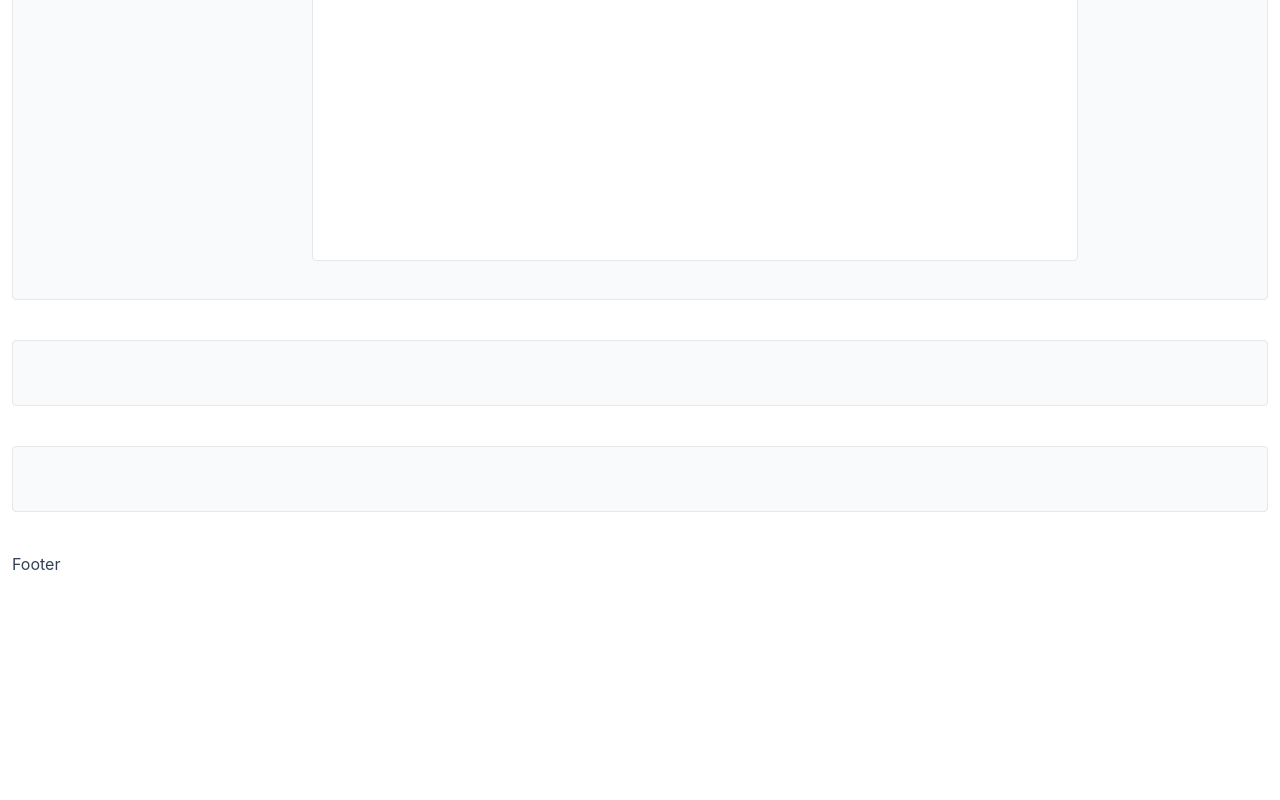
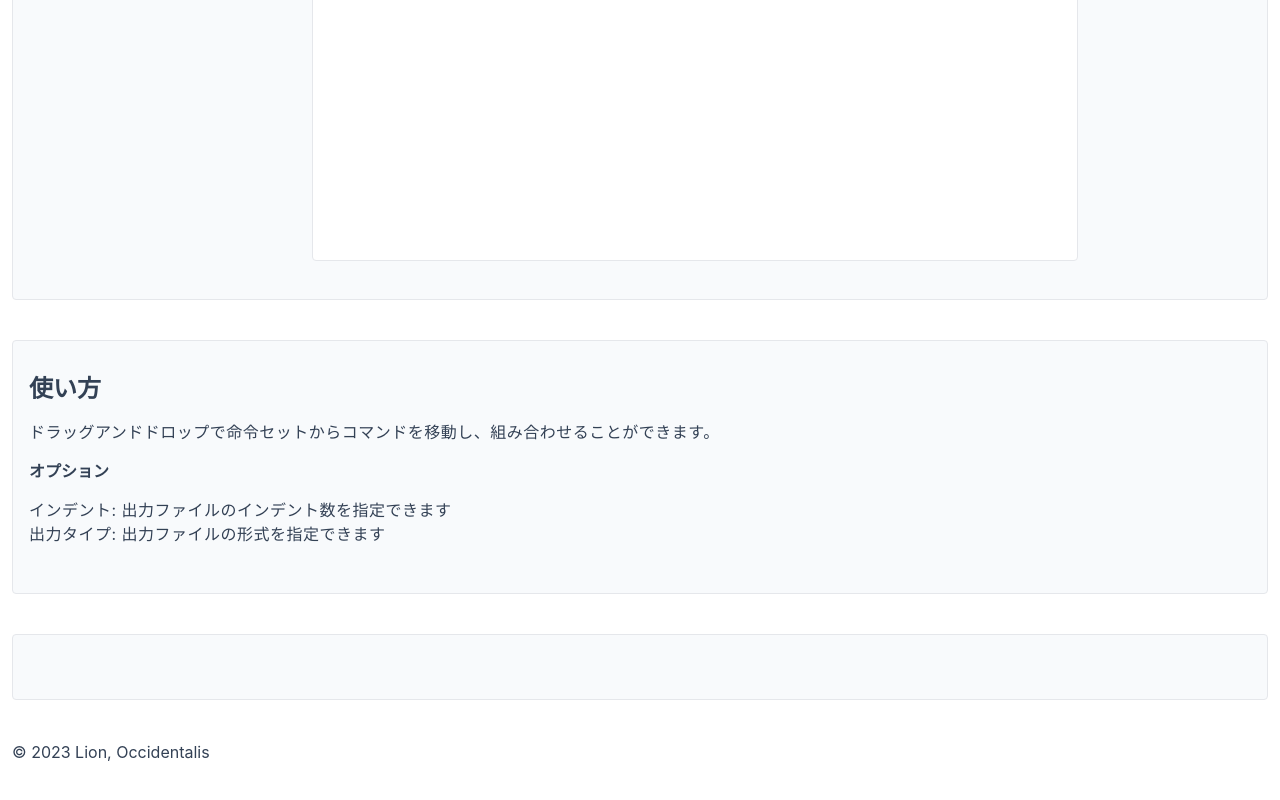
Before and after one commit to lion-rion/react-pra, a React (Create React App) app: page / in a window 1280 px wide. Shown: the part 871-1671 px from the top of the page. Before the commit the page ends 1499 px from the top, so only its background shows below. Built offline with nearby package versions, Linux system fonts and the light colour scheme; the HTML template or start-up script is replaced by a standard one.

Commit message:
[add]footer component

```diff
--- a/src/components/Footer.js
+++ b/src/components/Footer.js
@@ -2,7 +2,7 @@ import React from 'react'
 
 const Footer = () => {
   return (
-    <div>Footer</div>
+    <div>&copy; 2023 Lion, Occidentalis</div>
   )
 }
 
--- a/src/components/HowToUse.js
+++ b/src/components/HowToUse.js
@@ -5,6 +5,15 @@ const HowToUse = () => {
     <>
       <section class="my-10">
         <div class="py-8 px-4 px-sm-6 px-lg-7 px-xl-10 rounded border bg-slate-50">
+          <h2 class="text-2xl font-bold font-weight-bold">使い方</h2>
+          <p>
+            ドラッグアンドドロップで命令セットからコマンドを移動し、組み合わせることができます。
+          </p>
+          <h3 class="text-1xl font-bold font-weight-bold">オプション</h3>
+          <p>
+            インデント: 出力ファイルのインデント数を指定できます<br></br>
+            出力タイプ: 出力ファイルの形式を指定できます
+          </p>
         </div>
       </section>
     </>
```
